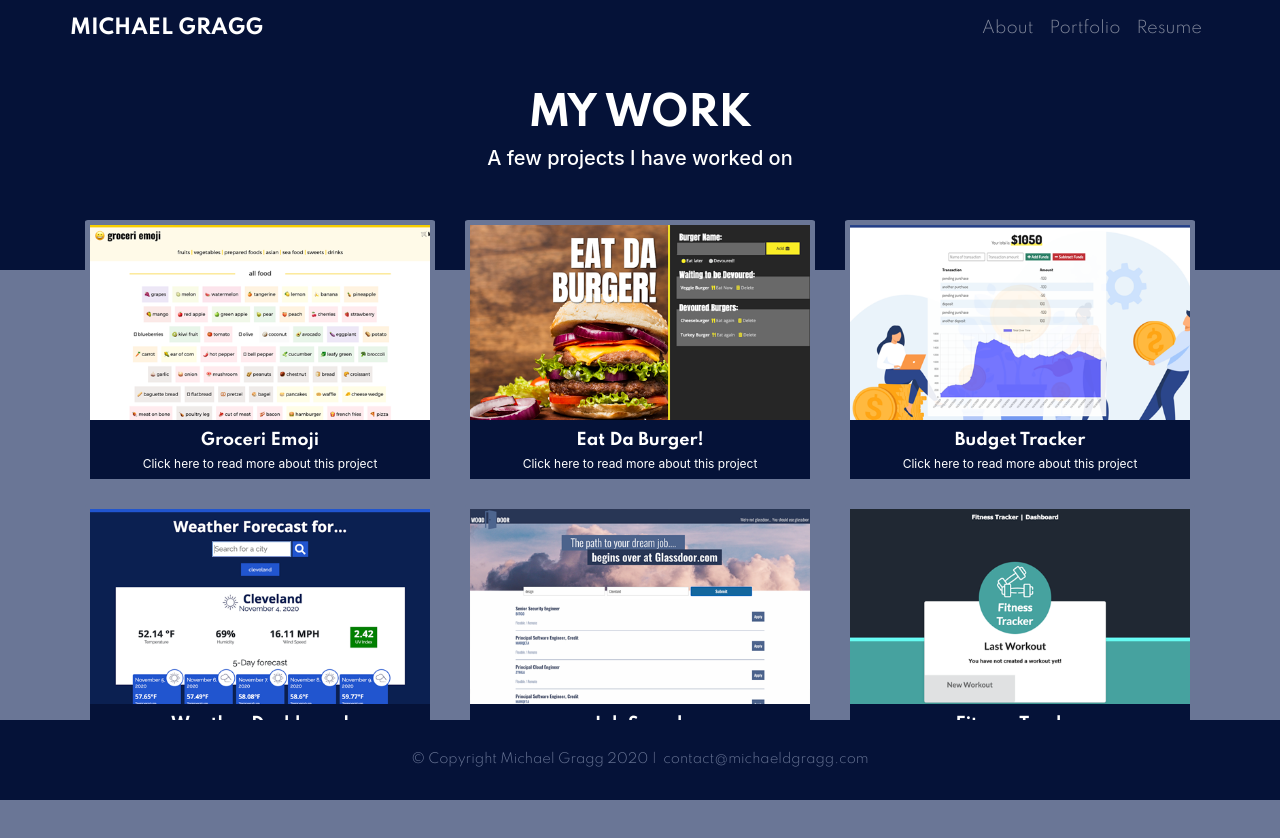
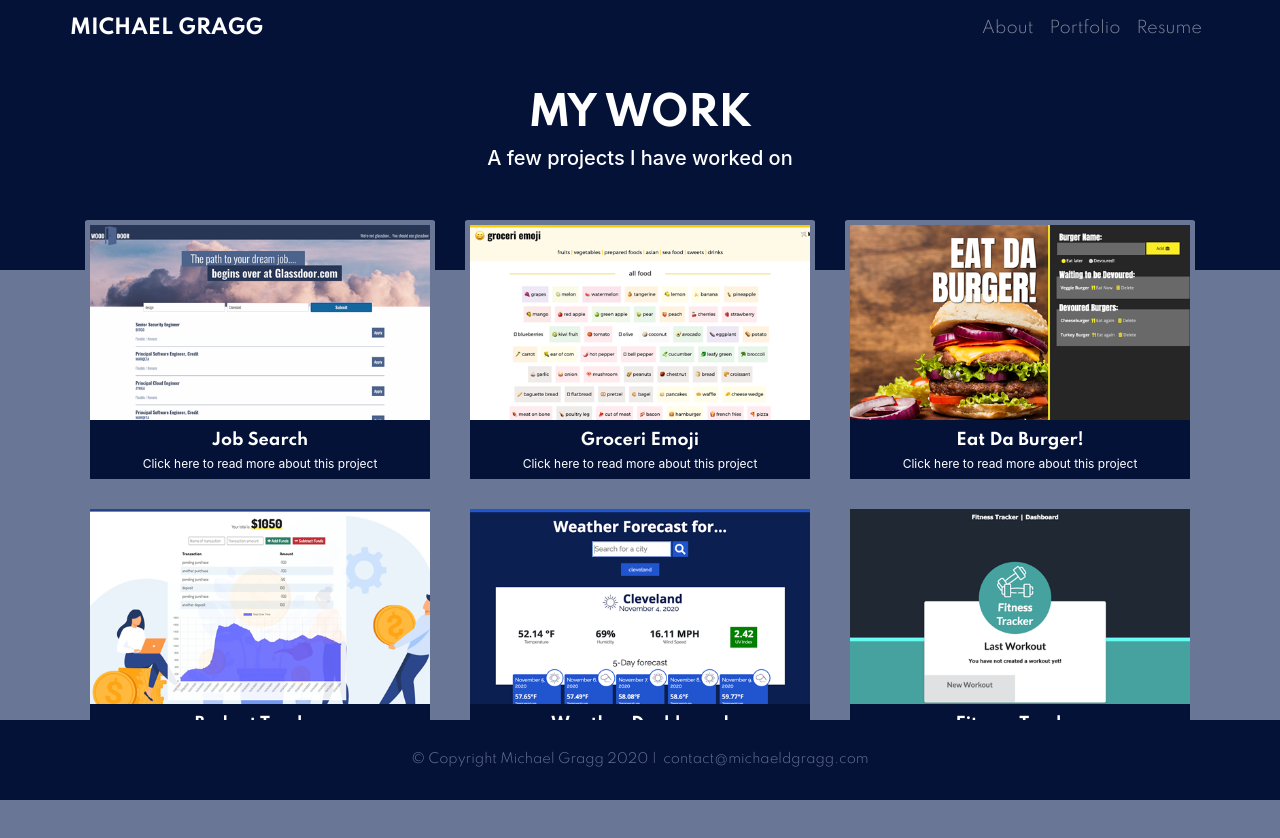
Before and after one commit to mdgragg/react-portfolio, a React (Create React App) app: page /portfolio in a window 1280 px wide. Shown: the top 838 px of the page. Built offline with nearby package versions, Linux system fonts and the light colour scheme.

Commit message:
added final project

```diff
--- a/src/components/Headshot/index.js
+++ b/src/components/Headshot/index.js
@@ -8,22 +8,22 @@ function Headshot() {
 
 
           <Col lg={4} md={12} className="text-center">
-            <img class="headshot" src="react-portfolio/assets/Michael.jpg" alt="Gragg headshot" />
+            <img class="headshot" src="/assets/Michael.jpg" alt="Gragg headshot" />
 
           <Row>
           <Col md={12}>
 
               <a href="https://www.linkedin.com/in/mdgragg/" target="new">
-                <img class="icons" src="react-portfolio/assets/icons/linkedin.png" alt="linkedin" />
+                <img class="icons" src="/assets/icons/linkedin.png" alt="linkedin" />
               </a>
               <a href="https://github.com/mdgragg" target="new">
-                <img class="icons" src="react-portfolio/assets/icons/github.png" alt="github" />
+                <img class="icons" src="/assets/icons/github.png" alt="github" />
               </a>
               <a href="mailto:contact@michaeldgragg.com" target="new">
-                <img class="icons" src="react-portfolio/assets/icons/email.png" alt="email" />
+                <img class="icons" src="/assets/icons/email.png" alt="email" />
               </a>
               <a href="https://www.facebook.com/mgragg3" target="new">
-                <img class="icons" src="react-portfolio/assets/icons/facebook.png" alt="facebook" />
+                <img class="icons" src="/assets/icons/facebook.png" alt="facebook" />
               </a>
             </Col>
             </Row>
--- a/src/components/Portfolio/projects.json
+++ b/src/components/Portfolio/projects.json
@@ -1,6 +1,14 @@
 [
     {
-        "id": 1,
+      "id": 1,
+      "name": "Job Search",
+      "image": "react-portfolio/assets/portfolio/jobs.png",
+      "deployed": "https://go-see.herokuapp.com/",
+      "repo": "https://github.com/mdgragg/GoSEE",
+      "description": "A social traveling app that allows users from around the world to meet and talk about locations to travel to."
+    },
+    {
+        "id": 2,
         "name": "Groceri Emoji",
         "image": "react-portfolio/assets/portfolio/emoji.png",
         "deployed": "https://floating-eyrie-50408.herokuapp.com/index",
@@ -8,7 +16,7 @@
         "description": "Groceri Emoji is an application to simplify online grocery shopping with the click of an emoji."
       },
     {
-        "id": 2,
+        "id": 3,
         "name": "Eat Da Burger!",
         "image": "react-portfolio/assets/portfolio/burger.png",
         "deployed": "https://burgers-mdg.herokuapp.com/",
@@ -16,7 +24,7 @@
         "description": "Eat Da Burger! is an application that lets users input the names of burgers they'd like to eat/have already eaten."
       },
     {
-        "id": 3,
+        "id": 4,
         "name": "Budget Tracker",
         "image": "react-portfolio/assets/portfolio/budget.png",
         "deployed": "https://budget-tracker-mdg.herokuapp.com/",
@@ -24,20 +32,12 @@
         "description": "An application that allows the user to keep track of there their budget whether they're online or offline."
       },
     {
-        "id": 4,
+        "id": 5,
         "name": "Weather Dashboard",
         "image": "react-portfolio/assets/portfolio/weather.png",
         "deployed": "https://mdgragg.github.io/weather-dashboard/",
         "repo": "https://github.com/mdgragg/weather-dashboard",
         "description": "An application using Open Weather API, allowing users to search city's current weather information and forecasts for the next 5 days."
-      },
-    {
-        "id": 5,
-        "name": "Job Search",
-        "image": "react-portfolio/assets/portfolio/jobs.png",
-        "deployed": "https://mdgragg.github.io/Job-Search/",
-        "repo": "https://github.com/mdgragg/Job-Search",
-        "description": "An application to search for jobs by location, using both Muse and GitHub Jobs APIs."
       },
     {
         "id": 6,
```
Also changed, not shown: 3 other files (tests, documents, lock files or other folders).
